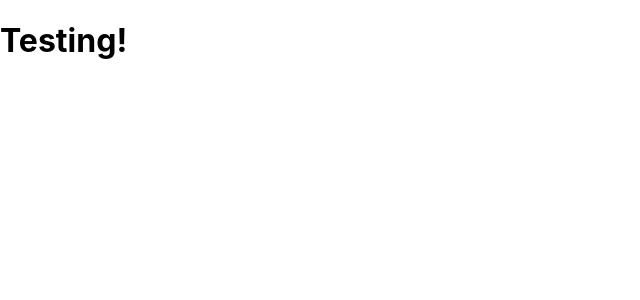
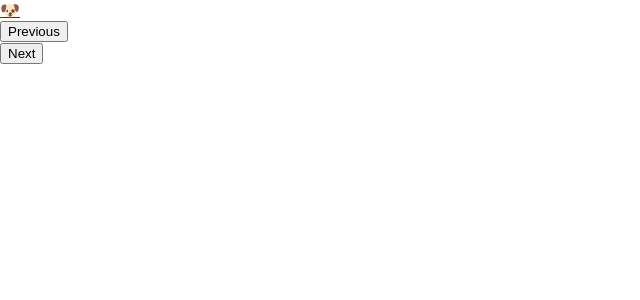
Before and after one commit to YoussefAbdellaoui/dog-app, a React (Create React App) app in the folder client/: page / in a window 1280 px wide. Shown: the top 300 px of the page, without its empty margins (0-640 px from the left). Built offline with nearby package versions, Linux system fonts and the light colour scheme.

Commit message:
Added basic components for UI

```diff
--- a/client/src/App.tsx
+++ b/client/src/App.tsx
@@ -1,9 +1,12 @@
 import React from 'react';
+import Dog from './Components/Dog';
+import FavouriteDog from './Components/FavouriteDog';
 
 function App() {
   return (
     <div className="App">
-      <h1>Testing!</h1>
+      <Dog />
+      <FavouriteDog />
     </div>
   );
 }
--- /dev/null
+++ b/client/src/Components/Dog.tsx
@@ -0,0 +1,29 @@
+import React from 'react'
+import Next from './Next'
+import Picture from './Picture'
+import Previous from './Previous'
+
+const Dog = () => {
+    return (
+        <section id="dog">
+            <nav>
+                <a href="">
+                    🐶
+                </a>
+            </nav>
+            <div className="previous">
+                <Previous/>
+            </div>
+
+            <div className="picture">
+                <Picture />
+            </div>
+
+            <div className="next">
+                <Next />
+            </div>
+        </section>
+    )
+}
+
+export default Dog
--- /dev/null
+++ b/client/src/Components/FavouriteDog.tsx
@@ -0,0 +1,11 @@
+import React from 'react'
+
+const FavouriteDog = () => {
+    return (
+        <section id="favourite-dog">
+
+        </section>
+    )
+}
+
+export default FavouriteDog
--- /dev/null
+++ b/client/src/Components/Next.tsx
@@ -0,0 +1,12 @@
+import React from 'react'
+
+// Shows the next button & goes to the next dog
+const Next = () => {
+    return (
+        <div className="previous--wrapper">
+            <button className="previous__btn">Next</button>
+        </div>
+    )
+}
+
+export default Next
--- /dev/null
+++ b/client/src/Components/Picture.tsx
@@ -0,0 +1,11 @@
+import React from 'react'
+
+const Picture = () => {
+    return (
+        <div>
+            {/* Used to show the dog photo */}
+        </div>
+    )
+}
+
+export default Picture
--- /dev/null
+++ b/client/src/Components/Previous.tsx
@@ -0,0 +1,12 @@
+import React from 'react'
+
+// Shows the previous button & goes back to the previous dog
+const Previous = () => {
+    return (
+        <div>
+            <button className="previous__btn">Previous</button>
+        </div>
+    )
+}
+
+export default Previous
```
